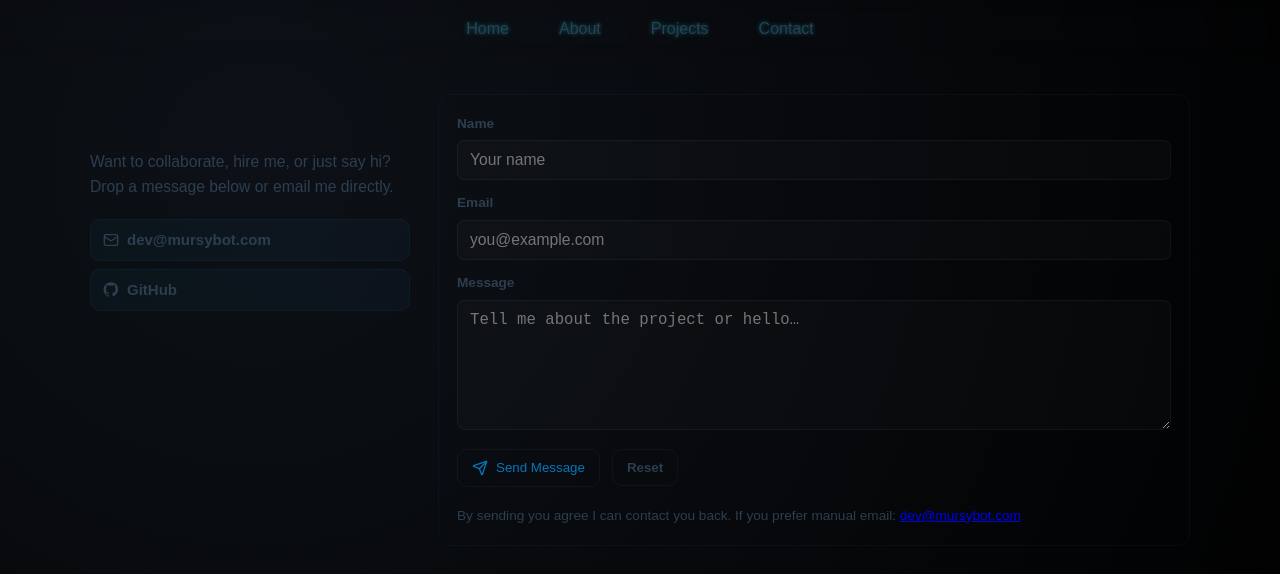
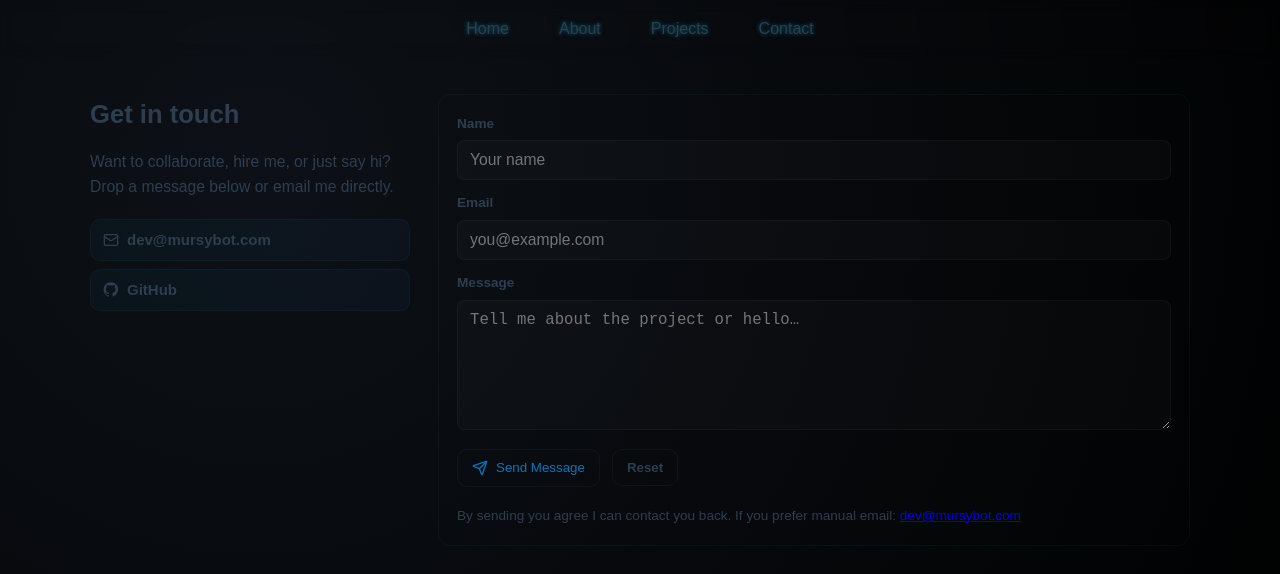
Before and after one commit to NaturalTwitch/portfolio-nc, a Vue app: page /contact in a window 1280 px wide. Shown: the top 574 px of the page. Built offline with nearby package versions, Linux system fonts and the light colour scheme.

Commit message:
Fixing localization error

```diff
--- a/src/views/ContactView.vue
+++ b/src/views/ContactView.vue
@@ -191,7 +191,7 @@ async function submitForm(e) {
     background: linear-gradient(90deg, var(--neon), var(--neon-2));
     -webkit-background-clip: text;
     background-clip: text;
-    -webkit-text-fill-color: transparent;
+    /* -webkit-text-fill-color: transparent; */
     font-weight: 700;
 }
 
```
